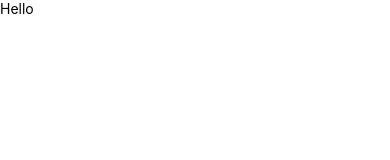
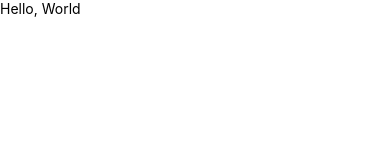
Before and after one commit to liuxin85/RNPinterest, a React Native app: screen / in a window 390 px wide. Shown: the top 160 px of the page. Built offline with nearby package versions, Linux system fonts and the light colour scheme.

Commit message:
Update App.tsx

```diff
--- a/App.tsx
+++ b/App.tsx
@@ -11,7 +11,7 @@ export default function App() {
   } else {
     return (
       <View>
-        <Text>Hello</Text>
+        <Text>Hello, World</Text>
       </View>
     );
   }
```
